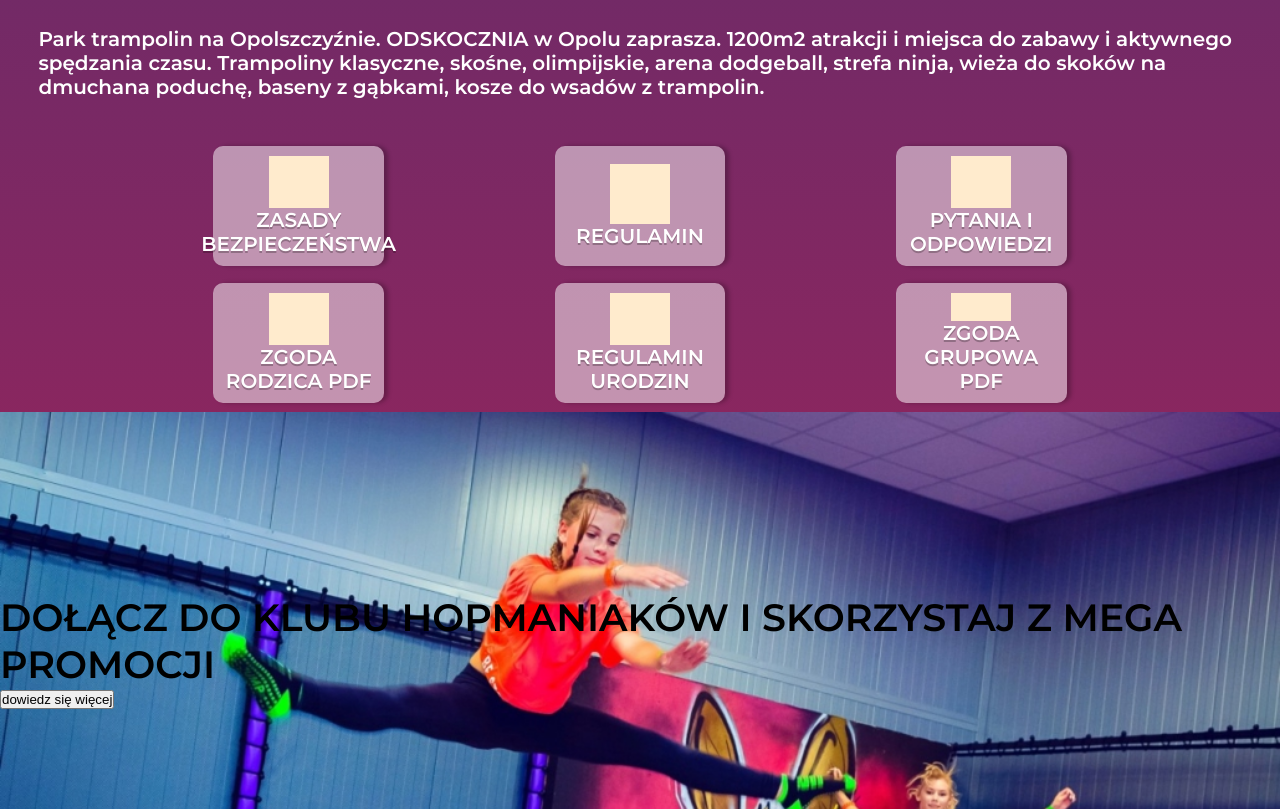
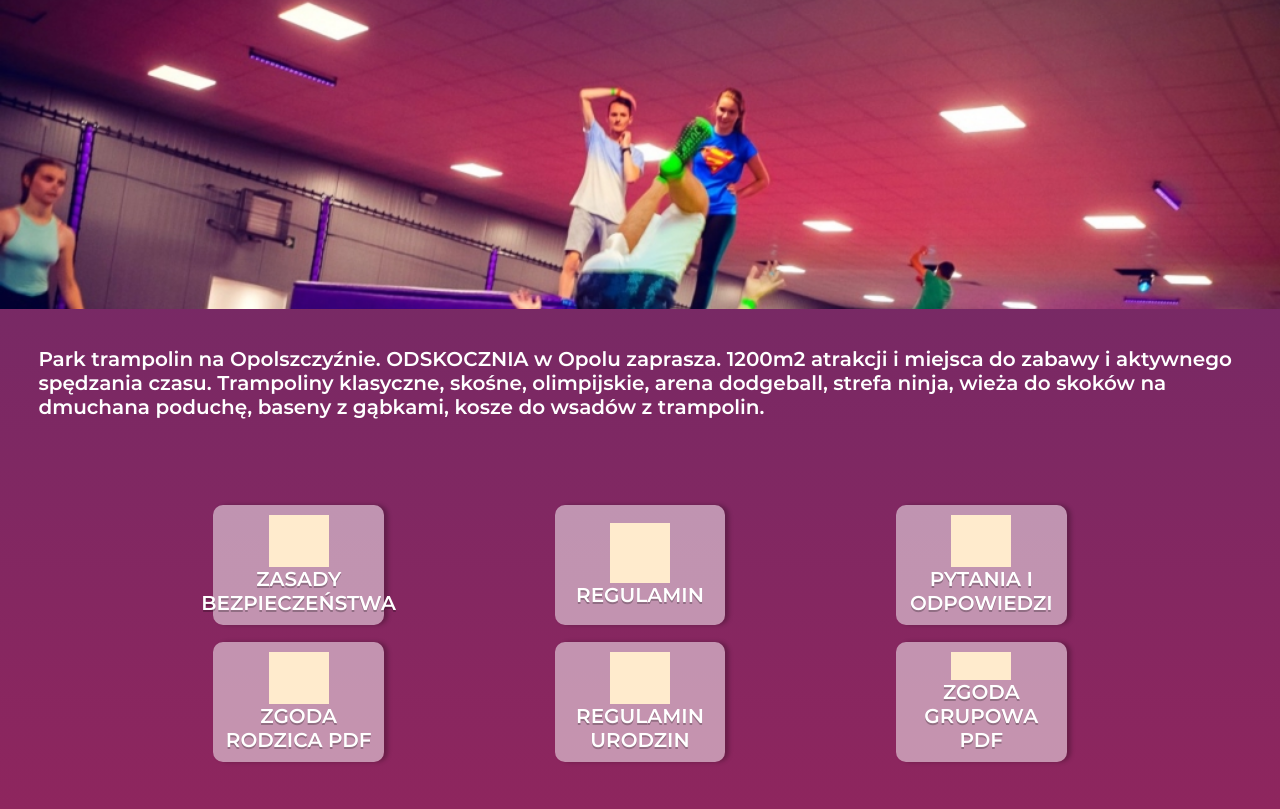
Before and after one commit to cotlowzky/odskocznia, a React (Create React App) app: page / in a window 1280 px wide. Shown: the part 811-1620 px from the top of the page. Built offline with nearby package versions, Linux system fonts and the light colour scheme; a web font is replaced by a local one.

Commit message:
end of basic design of home page

```diff
--- a/src/App.css
+++ b/src/App.css
@@ -69,6 +69,9 @@
 /* text */
 .text-upper{
   text-transform: uppercase;
+}
+.text-center{
+  text-align: center;
 }
 /* flex */
 .flex-row{
--- a/src/Pages/HomePage/HomePage.css
+++ b/src/Pages/HomePage/HomePage.css
@@ -8,6 +8,14 @@
     background-color: #322350;
     margin:0 4.5%;
 }
+.home-image{
+    height: 40vh;
+    background-image:url('../../assets/img/main-image-1.jpg');
+    background-attachment: fixed;
+    background-position: top;
+    background-repeat: no-repeat;
+    background-size: cover;
+}
 .hopmania-wrapper{
     background-image:url('../../assets/img/hopmania-image.jpg');
     background-attachment: fixed;
@@ -15,3 +23,19 @@
     background-repeat: no-repeat;
     background-size: cover;
 }
+.hopmania-inner-wrapper{
+    background-color: rgba(255, 255, 255, 0.5);
+    height: 50%;
+    width: 60%;
+    border-radius: 20px;
+    padding:2% 5%;
+}
+.hopmania-button{
+    background-color: #FF3E3E;
+    border-radius: 10px;
+    border:none;
+    align-self: center;
+}
+.hopmania-button:hover{
+    cursor: pointer;
+}
--- a/src/Pages/HomePage/HomePage.js
+++ b/src/Pages/HomePage/HomePage.js
@@ -47,11 +47,12 @@
             <div className='bar'></div>
           </div>
         </div>
+        <div className='home-image'></div>
         <div>
           <p className='font-white font-montserrat-semi-bold m-3 font-20'>Park trampolin na Opolszczyźnie. <span className='text-upper'>odskocznia</span> w Opolu zaprasza. 1200m2 atrakcji i miejsca do zabawy i aktywnego spędzania czasu. Trampoliny klasyczne, skośne, olimpijskie, arena dodgeball, strefa ninja, wieża do skoków na dmuchana poduchę, baseny z gąbkami, kosze do wsadów z trampolin.
           </p>
           <div className='w-100 flex-row flex-center'>
-              <div className='flex-row w-80 '>
+              <div className='flex-row w-80  m-3'>
                 <div className='w-33 flex-column flex-center'>
                   <CategoryComponent name="zasady bezpieczeństwa"/>
                   <CategoryComponent name="zgoda rodzica pdf"/>
@@ -67,9 +68,9 @@
             </div>
           </div>
           <div className='hopmania-wrapper h-30 flex-column flex-center'>
-            <div>
-              <p className='font-black font-montserrat-semi-bold font-38 text-upper'>dołącz do klubu hopmaniaków i skorzystaj z mega promocji</p>
-              <button>dowiedz się więcej</button>
+            <div className='hopmania-inner-wrapper flex-column flex-center'>
+              <p className='font-black font-montserrat-semi-bold font-38 text-upper text-center'>dołącz do klubu hopmaniaków i skorzystaj z mega promocji!</p>
+              <button className='hopmania-button p-2 m-3'><p className='font-white font-montserrat-semi-bold text-upper'>dowiedz się więcej</p></button>
             </div>
           </div>
           <p>&copy; FILIP KOTŁOWSKI 2022 ALL RIGHT RESERVED</p>
```
Also changed, not shown: src/assets/img/main-image-1.jpg (renamed from src/assets/img/park-trampolin-opole-odskocznia-38-1-1030x686.jpg).
